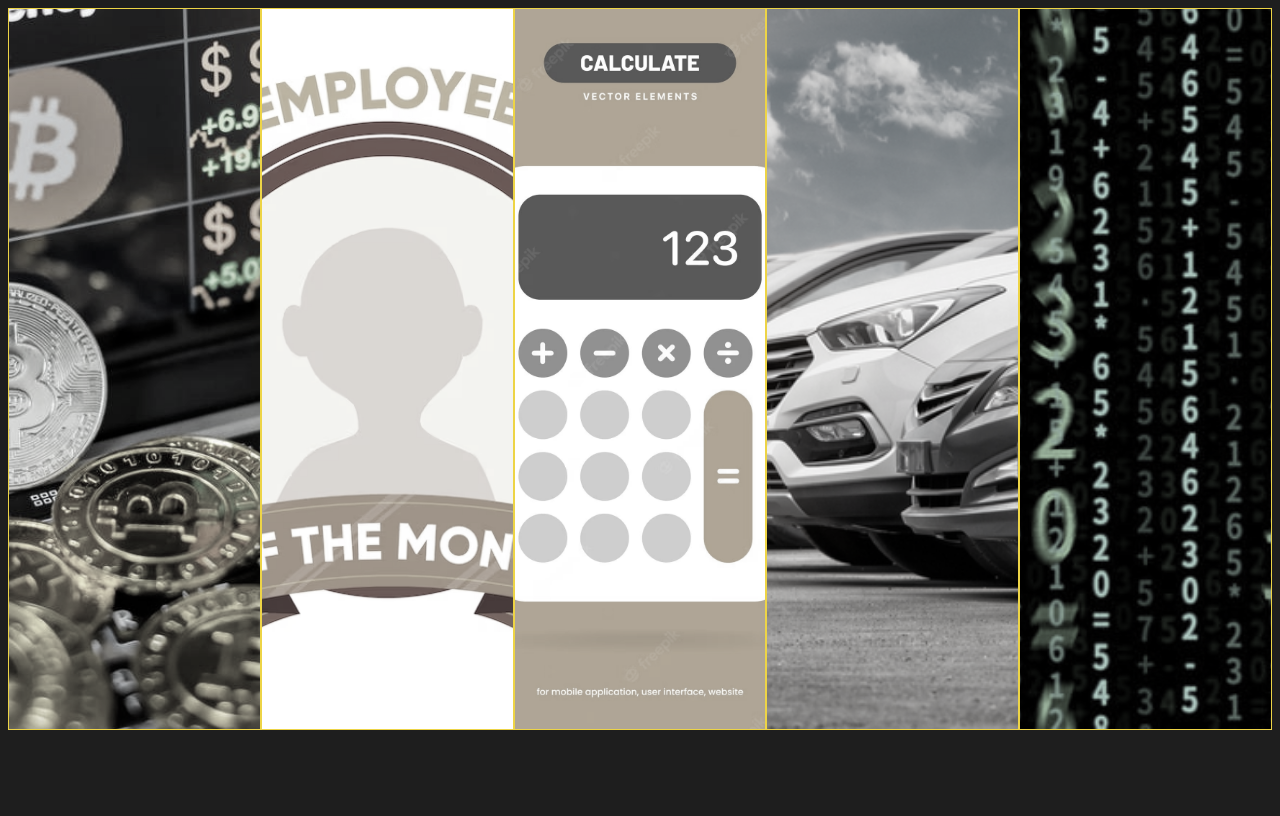
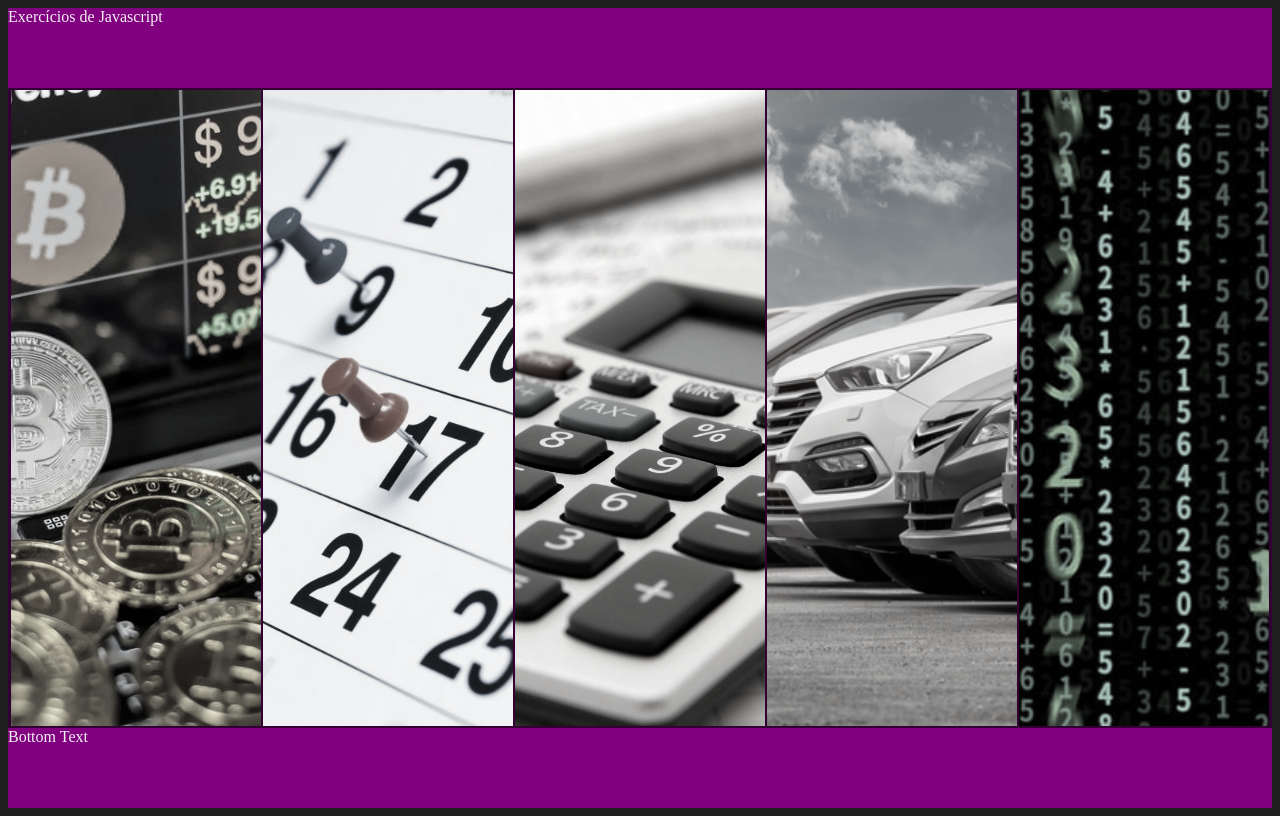
Before and after one commit to Felip07/ProjetoExeJS, a plain HTML site: page index.html in a window 1280 px wide. Drawn offline with Linux system fonts and the light colour scheme.

Commit message:
rework na pagina inicial e ajuste nos efeitos

```diff
--- a/css/style.css
+++ b/css/style.css
@@ -3,60 +3,92 @@ body {
 }
 
 .container {
+  display: grid;
+  height: 100%;
+  width: 100%;
+  grid-template-rows: 10vh 80vh 10vh;
   color: #f1f1f1;
-  margin: 0;
+}
+
+.main {
   width: 100%;
   height: 100%;
+  display: flex;
+  background-color: rgb(50, 0 , 50);
+}
+
+.header,
+.footer {
+  width: 100%;
+  background-color: purple;
 }
 
 .menu {
-  margin: 0;
+  margin: 2px;
   justify-content: center;
   align-items: center;
-  width: 100%;
-  height: 100%;
   display: flex;
   overflow: hidden;
-  background-color: #edd446;
+  /* background-color: #edd446; */
 }
 
 .screen {
   width: 100%;
+  height: 100%;
   display: flex;
+  justify-content: center;
+  align-items: center;
   overflow: hidden;
   object-fit: cover;
-  transition: transform 0.4s ease-out, z-index 0.6s;
+  transition: transform 0.4s, z-index 0.6s;
   margin: 1px;
-  border: 20px #edd446;
   position: relative;
+  font-family: Cambria, Cochin, Georgia, Times, "Times New Roman", serif;
 }
 
 .screen p {
   position: absolute;
   color: #f1f1f1;
+  width: 50%;
   top: 50%;
   left: 50%;
   transform: translate(-50%, -50%);
   z-index: 1;
+  border-radius: 7px;
   background-color: #1e1e1e;
   padding: 10px;
   text-align: center;
   opacity: 0;
+  transition: opacity 0.4s, transform 0.8s;
 }
 
 .screen-image {
-  height: 90vh;
+  height: 100%;
   width: 100%;
   object-fit: cover;
+  transition: 0.4s;
 }
 
 .screen:hover {
   transform: scale(1.2);
   width: 100%;
   height: 85vh;
-  z-index: 1;
+}
+
+.screen:hover p {
+  opacity: 1;
+  transition: 0.4s;
+}
+
+.screen p:hover {
+  text-decoration: underline;
+  transition: 0.2s linear;
+  cursor: pointer;
+  color: #1e1e1e;
+  background-color: #edd446;
 }
 
 .screen-image:not(:hover) {
+  transition: 0.4s;
   filter: grayscale(90%);
 }
--- a/index.html
+++ b/index.html
@@ -7,31 +7,47 @@
     <link rel="stylesheet" href="css/style.css" />
   </head>
   <body>
+
     <!-- Container -->
     <div class="container">
+
+      <!-- Header -->
+      <div class="header">Exercícios de Javascript</div>
+
+      <!-- Main -->
+      <div class="main">
+
         <!-- Conteúdo -->
         <div class="menu">
+
+          <!-- Middle Page -->
           <div class="screen">
             <p>Conversão de Moedas</p>
-          <img class="screen-image" src="img/thumbnail-e01.png" alt="thumb1" />
+            <img
+              class="screen-image" src="img/thumbnail-e01.png" alt="thumb1"/>
           </div>
           <div class="screen">
             <p>Rendimento do Mês</p>
-          <img class="screen-image" src="img/thumbnail-e02.png" alt="thumb2" />
+            <img
+              class="screen-image" src="img/thumbnail-e02.jpg" alt="thumb2"/>
           </div>
           <div class="screen">
             <p>Calculadora em Javascript</p>
-          <img class="screen-image" src="img/thumbnail-e3.png" alt="thumb3" />
+            <img class="screen-image" src="img/thumbnail-e03.jpg" alt="thumb3"/>
           </div>
           <div class="screen">
             <p>Locadora de Veículos</p>
-          <img class="screen-image" src="img/thumbnail-e4.png" alt="thumb4" />
+            <img class="screen-image" src="img/thumbnail-e4.png" alt="thumb4"/>
           </div>
           <div class="screen">
             <p>Contador</p>
-          <img class="screen-image" src="img/thumbnail-e5.png" alt="thumb5" />
+            <img class="screen-image" src="img/thumbnail-e5.png" alt="thumb5"/>
           </div>
         </div>
+      </div>
+
+      <!-- Footer -->
+      <div class="footer">Bottom Text</div>
     </div>
 
     <!-- Script -->
```
Also changed, not shown: img/thumbnail-e02.jpg (added), img/thumbnail-e02.png (deleted), img/thumbnail-e03.jpg (added), img/thumbnail-e3.png (deleted). Lines whose indentation alone changed are shown as unchanged.
